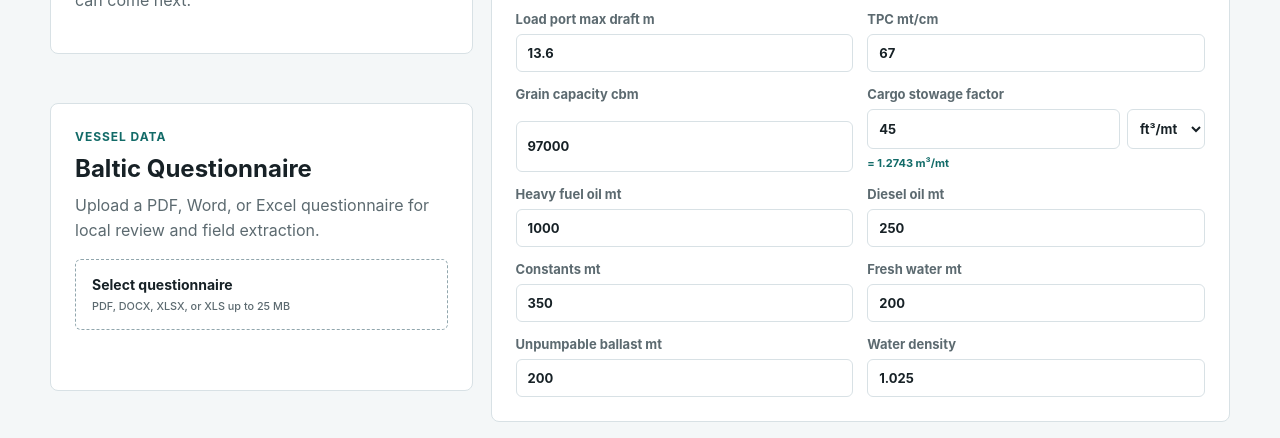
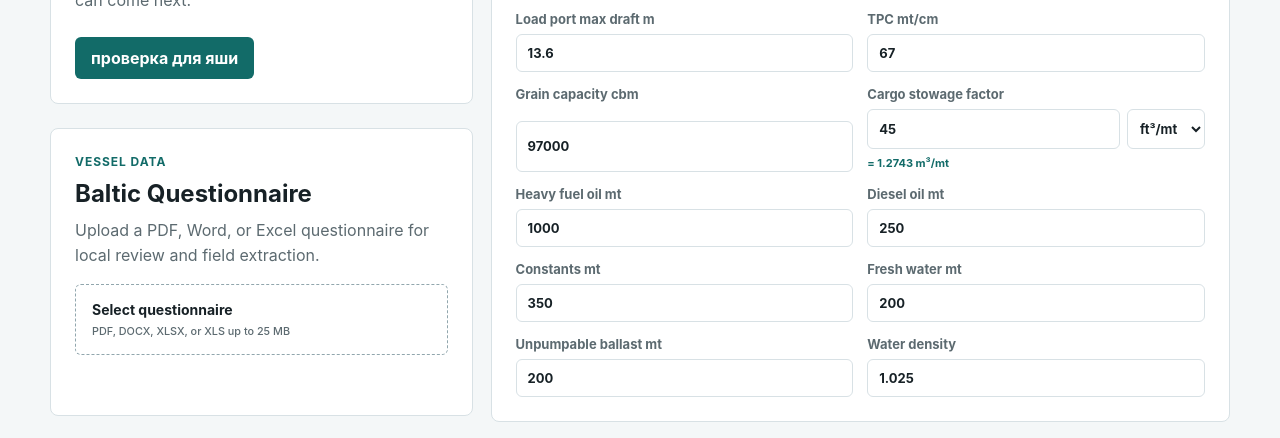
Before and after one commit to yakivyaholnitser-ship-it/loadicator, a website: page public/index.html in a window 1280 px wide. Shown: the part 199-637 px from the top of the page. Drawn offline with Linux system fonts and the light colour scheme; no server answers.

Commit message:
Add test button

```diff
--- a/public/index.html
+++ b/public/index.html
@@ -15,6 +15,7 @@
           <p>
             Quick cargo uptake estimates for pre-fixture checks. The math is deterministic; the AI layer can come next.
           </p>
+          <button class="intro-check-button" type="button">проверка для яши</button>
         </div>
 
         <section class="panel importer">
--- a/public/styles.css
+++ b/public/styles.css
@@ -51,6 +51,10 @@
 
 .intro {
   align-self: start;
+}
+
+.intro-check-button {
+  margin-top: 8px;
 }
 
 .eyebrow {
```
